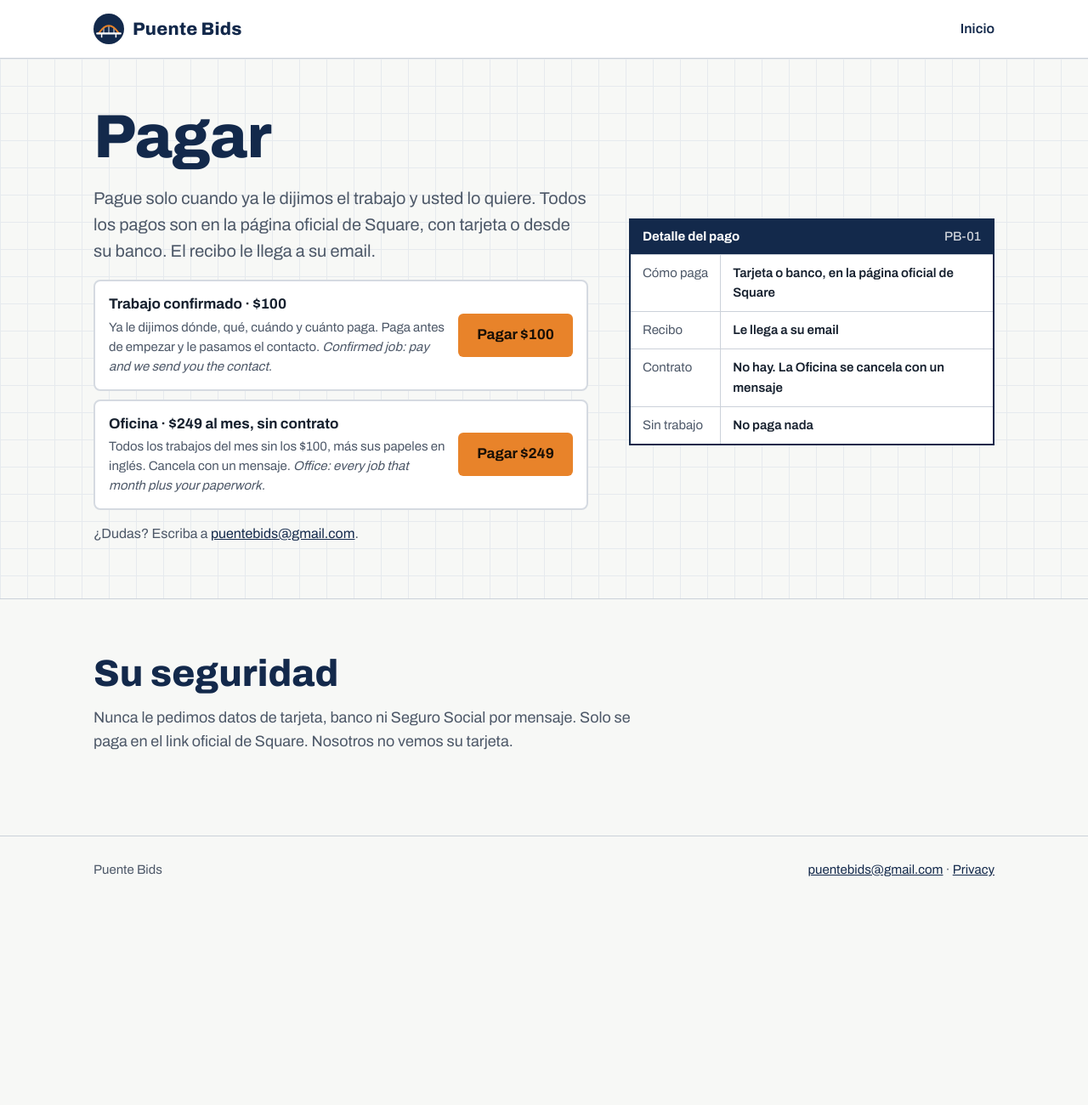
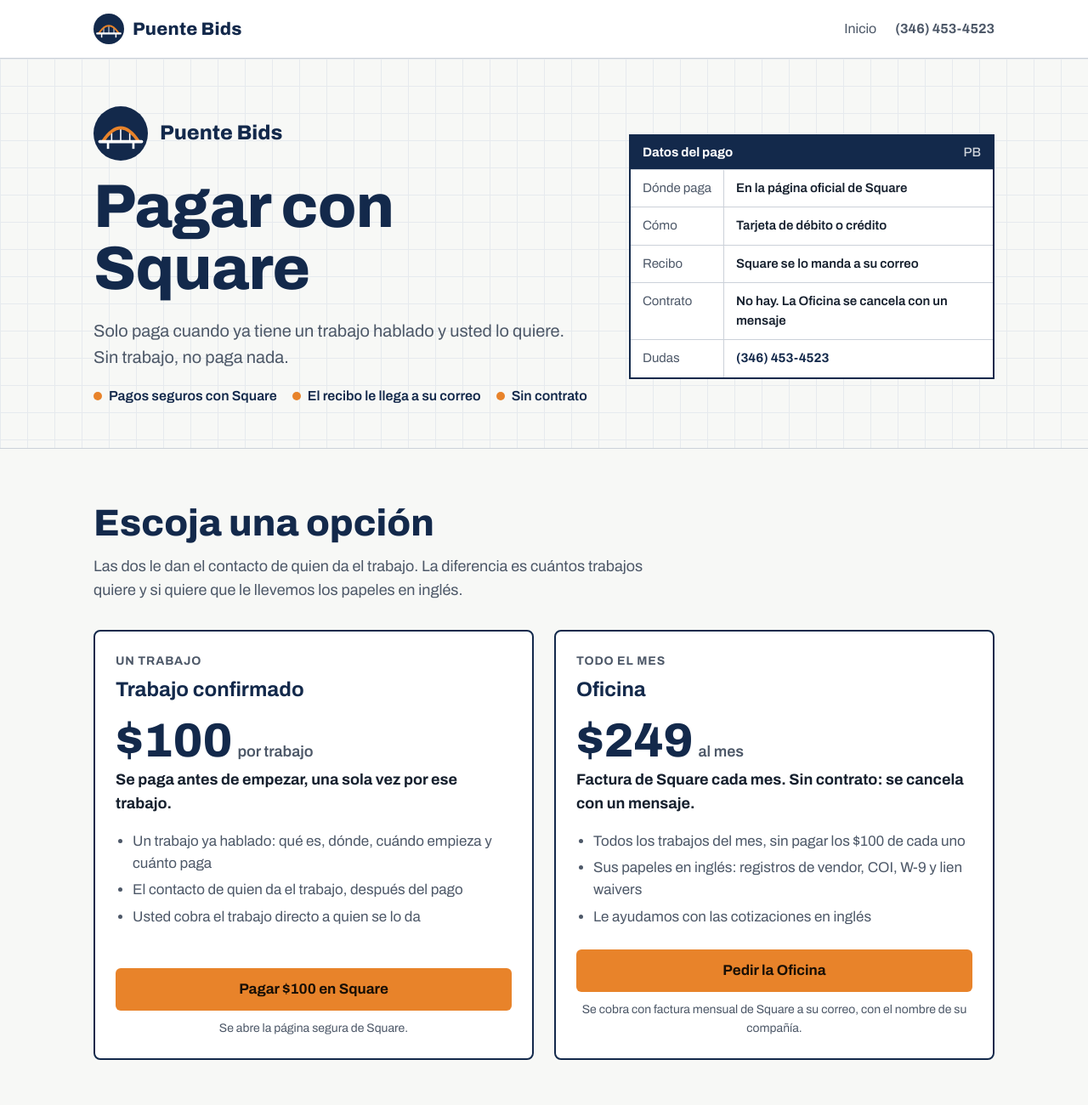
Before and after one commit to puentebids-Andujar/puentebids, a plain HTML site: page pagar/index.html in a window 1280 px wide. Shown: the top 1300 px of the page at 85% size. Before the commit the page ends 1075 px from the top, so only its background shows below. Drawn offline with Linux system fonts and the light colour scheme.

Commit message:
Pagar: clearer payment page, Oficina by monthly invoice

```diff
--- a/pagar/index.html
+++ b/pagar/index.html
@@ -12,7 +12,7 @@
 <meta property="og:title" content="Pagar — Puente Bids">
 <meta property="og:description" content="Pague con Square: $100 por trabajo confirmado, o la Oficina de Puente Bids, $249 al mes sin contrato.">
 <meta property="og:image" content="https://d2ol7oe51mr4n9.cloudfront.net/user_3IkWgim8q9eNQavxziL9vmwsNp2/65668f9b-f1ee-4323-b944-34b7bf84ad93.png">
-<meta property="og:url" content="https://puentebids.cloud/">
+<meta property="og:url" content="https://puentebids.cloud/pagar/">
 <link rel="icon" href="https://d2ol7oe51mr4n9.cloudfront.net/user_3IkWgim8q9eNQavxziL9vmwsNp2/65668f9b-f1ee-4323-b944-34b7bf84ad93.png">
 <meta name="theme-color" content="#13294B">
 <link rel="preconnect" href="https://fonts.googleapis.com">
@@ -94,26 +94,109 @@ details p{margin:8px 0 0;color:var(--ink2)}
 footer{padding:28px 0 40px;color:var(--ink2);font-size:15px}
 footer .w{display:flex;flex-wrap:wrap;justify-content:space-between;gap:10px 24px}
 .paylist{margin-top:18px;display:grid;gap:10px}.payrow{display:flex;justify-content:space-between;align-items:center;gap:14px;background:#fff;border:2px solid #D5DAE1;border-radius:8px;padding:14px 16px}.payrow b{display:block;font-size:17px}.payrow span{display:block;font-size:15px;color:var(--ink2);margin-top:2px}.payrow .btn{white-space:nowrap;min-height:44px}@media(max-width:600px){.payrow{flex-direction:column;align-items:stretch}}
+
+.trust{display:flex;flex-wrap:wrap;gap:8px 18px;margin:18px 0 0;padding:0;list-style:none;font-size:16px;font-weight:600;color:var(--navy)}
+.trust li{display:flex;align-items:center;gap:8px}
+.trust li::before{content:"";width:10px;height:10px;border-radius:50%;background:var(--safety);flex:none}
+.logo-big{display:flex;align-items:center;gap:14px;margin-bottom:18px}
+.logo-big svg{width:64px;height:64px}
+.logo-big span{font-weight:800;font-stretch:112%;font-size:24px;color:var(--navy)}
+.opts{display:grid;grid-template-columns:repeat(2,minmax(0,1fr));gap:24px}
+.opt{background:var(--sheet);border:2px solid var(--navy);border-radius:8px;padding:24px;display:flex;flex-direction:column}
+.opt .tag{font-size:14px;font-weight:700;text-transform:uppercase;letter-spacing:.06em;color:var(--ink2)}
+.opt h3{margin:4px 0 0;font-size:24px;font-stretch:90%;color:var(--navy)}
+.opt .amt{font-weight:800;font-stretch:85%;font-size:56px;line-height:1;color:var(--navy);margin:14px 0 4px}
+.opt .amt small{font-size:18px;font-stretch:100%;font-weight:600;color:var(--ink2);margin-left:6px}
+.opt .when{font-weight:700;margin:0 0 12px}
+.opt ul{margin:0 0 20px;padding:0 0 0 20px;color:var(--ink2);font-size:17px}
+.opt li{margin:5px 0}
+.opt .btn{margin-top:auto}
+.opt .sq{font-size:14px;color:var(--ink2);margin:10px 0 0;text-align:center}
+@media(max-width:760px){.opts{grid-template-columns:1fr}}
+.helpbox{display:grid;grid-template-columns:repeat(2,minmax(0,1fr));gap:24px}
+.helpbox div{border-top:4px solid var(--safety);padding-top:12px}
+.helpbox h3{margin:0 0 4px;font-size:19px}
+.helpbox p{margin:0;color:var(--ink2);font-size:17px}
+@media(max-width:720px){.helpbox{grid-template-columns:1fr}}
+.phone{font-weight:700;color:var(--navy);text-decoration:none;white-space:nowrap}
 </style>
 </head>
 <body>
 <header class="top"><div class="w">
 <a class="brand" href="/"><svg viewBox="0 0 120 120" aria-hidden="true"><circle cx="60" cy="60" r="60" fill="#13294B"/><line x1="40" y1="57" x2="40" y2="78" stroke="#fff" stroke-width="3"/><line x1="60" y1="50" x2="60" y2="78" stroke="#fff" stroke-width="3"/><line x1="80" y1="57" x2="80" y2="78" stroke="#fff" stroke-width="3"/><line x1="32" y1="78" x2="32" y2="94" stroke="#fff" stroke-width="5"/><line x1="88" y1="78" x2="88" y2="94" stroke="#fff" stroke-width="5"/><path d="M21 77 Q60 18 99 77" fill="none" stroke="#E8832A" stroke-width="7" stroke-linecap="round"/><line x1="14" y1="78" x2="106" y2="78" stroke="#fff" stroke-width="7" stroke-linecap="round"/></svg>Puente Bids</a>
-<nav class="links" aria-label="Principal"><a class="lang" href="/">Inicio</a></nav>
+<nav class="links" aria-label="Principal"><a href="/">Inicio</a><a class="phone" href="tel:+13464534523">(346) 453-4523</a></nav>
 </div></header>
+
 <div class="hero"><div class="w">
 <div>
-<h1>Pagar</h1>
-<p class="lead">Pague solo cuando ya le dijimos el trabajo y usted lo quiere. Todos los pagos son en la página oficial de Square, con tarjeta o desde su banco. El recibo le llega a su email.</p>
-<div class="paylist">
-<div class="payrow"><div><b>Trabajo confirmado · $100</b><span>Ya le dijimos dónde, qué, cuándo y cuánto paga. Paga antes de empezar y le pasamos el contacto. <i lang="en">Confirmed job: pay and we send you the contact.</i></span></div><a class="btn main" href="https://square.link/u/nITt6wvH">Pagar $100</a></div>
-<div class="payrow"><div><b>Oficina · $249 al mes, sin contrato</b><span>Todos los trabajos del mes sin los $100, más sus papeles en inglés. Cancela con un mensaje. <i lang="en">Office: every job that month plus your paperwork.</i></span></div><a class="btn main" href="https://square.link/u/z16jgIqj">Pagar $249</a></div>
+<div class="logo-big"><svg viewBox="0 0 120 120" aria-hidden="true"><circle cx="60" cy="60" r="60" fill="#13294B"/><line x1="40" y1="57" x2="40" y2="78" stroke="#fff" stroke-width="3"/><line x1="60" y1="50" x2="60" y2="78" stroke="#fff" stroke-width="3"/><line x1="80" y1="57" x2="80" y2="78" stroke="#fff" stroke-width="3"/><line x1="32" y1="78" x2="32" y2="94" stroke="#fff" stroke-width="5"/><line x1="88" y1="78" x2="88" y2="94" stroke="#fff" stroke-width="5"/><path d="M21 77 Q60 18 99 77" fill="none" stroke="#E8832A" stroke-width="7" stroke-linecap="round"/><line x1="14" y1="78" x2="106" y2="78" stroke="#fff" stroke-width="7" stroke-linecap="round"/></svg><span>Puente Bids</span></div>
+<h1>Pagar con Square</h1>
+<p class="lead">Solo paga cuando ya tiene un trabajo hablado y usted lo quiere. Sin trabajo, no paga nada.</p>
+<ul class="trust">
+<li>Pagos seguros con Square</li>
+<li>El recibo le llega a su correo</li>
+<li>Sin contrato</li>
+</ul>
 </div>
-<p style="margin-top:16px;font-size:16px;color:var(--ink2)">¿Dudas? Escriba a <a href="mailto:puentebids@gmail.com">puentebids@gmail.com</a>.</p>
+<aside class="tblock" aria-label="Datos del pago"><div class="hd">Datos del pago<span>PB</span></div><dl>
+<dt>Dónde paga</dt><dd>En la página oficial de Square</dd>
+<dt>Cómo</dt><dd>Tarjeta de débito o crédito</dd>
+<dt>Recibo</dt><dd>Square se lo manda a su correo</dd>
+<dt>Contrato</dt><dd>No hay. La Oficina se cancela con un mensaje</dd>
+<dt>Dudas</dt><dd><a class="phone" href="tel:+13464534523">(346) 453-4523</a></dd>
+</dl></aside>
+</div></div>
+
+<section id="opciones"><div class="w">
+<h2>Escoja una opción</h2>
+<p class="intro">Las dos le dan el contacto de quien da el trabajo. La diferencia es cuántos trabajos quiere y si quiere que le llevemos los papeles en inglés.</p>
+<div class="opts">
+<div class="opt">
+<span class="tag">Un trabajo</span>
+<h3>Trabajo confirmado</h3>
+<div class="amt">$100<small>por trabajo</small></div>
+<p class="when">Se paga antes de empezar, una sola vez por ese trabajo.</p>
+<ul>
+<li>Un trabajo ya hablado: qué es, dónde, cuándo empieza y cuánto paga</li>
+<li>El contacto de quien da el trabajo, después del pago</li>
+<li>Usted cobra el trabajo directo a quien se lo da</li>
+</ul>
+<a class="btn main" href="https://square.link/u/nITt6wvH">Pagar $100 en Square</a>
+<p class="sq">Se abre la página segura de Square.</p>
 </div>
-<aside class="tblock" aria-label="Detalle del pago"><div class="hd">Detalle del pago<span>PB-01</span></div><dl><dt>Cómo paga</dt><dd>Tarjeta o banco, en la página oficial de Square</dd><dt>Recibo</dt><dd>Le llega a su email</dd><dt>Contrato</dt><dd>No hay. La Oficina se cancela con un mensaje</dd><dt>Sin trabajo</dt><dd>No paga nada</dd></dl></aside>
-</div></div>
-<section><div class="w"><h2>Su seguridad</h2><p class="intro">Nunca le pedimos datos de tarjeta, banco ni Seguro Social por mensaje. Solo se paga en el link oficial de Square. Nosotros no vemos su tarjeta.</p></div></section>
-<footer><div class="w"><span>Puente Bids</span><span><a href="mailto:puentebids@gmail.com">puentebids@gmail.com</a> · <a href="/privacy/">Privacy</a></span></div></footer>
+<div class="opt">
+<span class="tag">Todo el mes</span>
+<h3>Oficina</h3>
+<div class="amt">$249<small>al mes</small></div>
+<p class="when">Factura de Square cada mes. Sin contrato: se cancela con un mensaje.</p>
+<ul>
+<li>Todos los trabajos del mes, sin pagar los $100 de cada uno</li>
+<li>Sus papeles en inglés: registros de vendor, COI, W-9 y lien waivers</li>
+<li>Le ayudamos con las cotizaciones en inglés</li>
+</ul>
+<a class="btn main" href="mailto:puentebids@gmail.com?subject=Oficina%20Puente%20Bids">Pedir la Oficina</a>
+<p class="sq">Se cobra con factura mensual de Square a su correo, con el nombre de su compañía.</p>
+</div>
+</div>
+</div></section>
+
+<section id="despues"><div class="w">
+<h2>Qué pasa después de pagar</h2>
+<ol class="how">
+<li><h3>Le llega el recibo</h3><p>Square le manda el recibo a su correo. Ahí queda la fecha, el monto y el nombre Puente Bids.</p></li>
+<li><h3>Le confirmamos</h3><p>Le escribimos el mismo día por el mismo medio donde estamos hablando.</p></li>
+<li><h3>Empieza a trabajar</h3><p>Trabajo confirmado: le pasamos el contacto y la dirección. Oficina: además empezamos con sus papeles.</p></li>
+</ol>
+</div></section>
+
+<section id="seguridad"><div class="w">
+<h2>Su seguridad</h2>
+<div class="helpbox">
+<div><h3>Nosotros no vemos su tarjeta</h3><p>El pago se hace en Square, no en esta página. Nunca le pedimos datos de tarjeta, banco o Seguro Social por mensaje.</p></div>
+<div><h3>¿Tiene dudas antes de pagar?</h3><p>Deje un mensaje al <a class="phone" href="tel:+13464534523">(346) 453-4523</a> o escriba a <a href="mailto:puentebids@gmail.com">puentebids@gmail.com</a>. Le contestamos el mismo día.</p></div>
+</div>
+</div></section>
+
+<footer><div class="w"><span>Puente Bids · 6220 Westpark Dr, Ste 149 E422, Houston, TX 77057</span><span><a href="mailto:puentebids@gmail.com">puentebids@gmail.com</a> · <a href="/privacy/">Privacy</a></span></div></footer>
 </body>
 </html>
```
